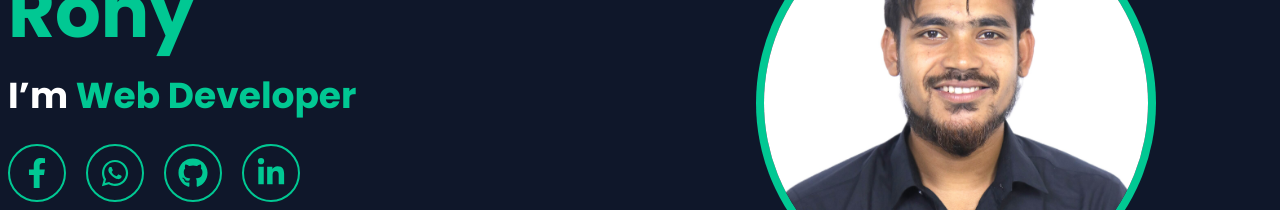
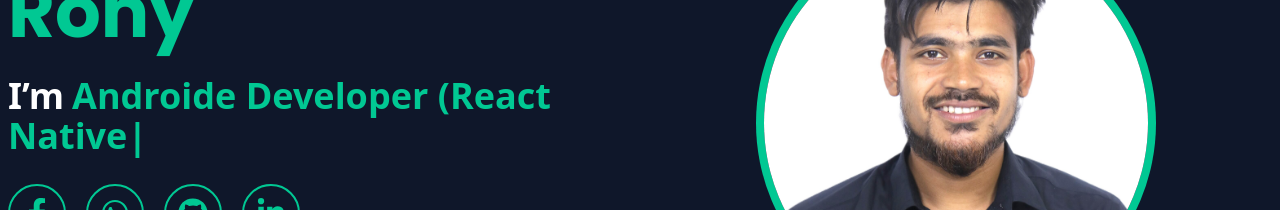
Before and after one commit to SR-Rony/my-project, a React (Vite) app: page / in a window 1280 px wide. Shown: the part 336-546 px from the top of the page. Built offline with nearby package versions, Linux system fonts and the light colour scheme.

Commit message:
typed js add

```diff
--- a/package.json
+++ b/package.json
@@ -14,7 +14,8 @@
     "react": "^18.2.0",
     "react-dom": "^18.2.0",
     "react-icons": "^4.11.0",
-    "react-router-dom": "^6.21.1"
+    "react-router-dom": "^6.21.1",
+    "typed.js": "^2.1.0"
   },
   "devDependencies": {
     "@types/react": "^18.2.15",
--- a/src/components/hero/Hero.jsx
+++ b/src/components/hero/Hero.jsx
@@ -1,4 +1,4 @@
-import React from 'react'
+import { useEffect, useRef } from 'react'
 import Container from '../container/Container'
 import {FaFacebookF,FaWhatsapp,FaGithub,FaLinkedinIn} from 'react-icons/fa'
 import HeroImg from '../../assets/SR Rony.jpg'
@@ -6,9 +6,31 @@ import Images from '../images/Images'
 import Button from '../button/Button'
 import Heading from '../heading/Heading'
 import { Link } from 'react-router-dom'
+import Typed from "typed.js";
 
 
 const Hero = () => {
+
+  const typedRef = useRef(null);
+  useEffect(() => {
+    const options = {
+      strings: [
+        "full stack developer",
+        "Androide Developer (React Native)"
+      ],
+      typeSpeed: 50,
+      backSpeed: 50,
+      loop: true,
+    };
+
+    const typed = new Typed(typedRef.current, options);
+
+    return () => {
+      typed.destroy();
+    };
+  }, []);
+
+
   return (
     <section id='home' className='pt-32 pb-20 lg:py-60'>
         <Container>
@@ -16,7 +38,8 @@ const Hero = () => {
               <div className="col-span-2 order-2 lg:order-1 lg:col-span-1">
                 <div className="text-white text-center lg:text-start">
                   <Heading className='text-6xl lg:text-start lg:text-7xl' text='Hello! I’m ' span='SR Rony'/>
-                  <Heading className='text-2xl md:text-4xl my-3 md:my-7' text='I’m'span=' Web Developer'/>
+                  <h1 className='text-2xl md:text-4xl my-3 md:my-7 inline-block font-bold text-primary'><span className='mr-2 text-white'>I’m</span><span ref={typedRef} ></span></h1>
+                  {/* <span className='text-2xl md:text-4xl my-3 md:my-7 text-primary font-bold ml-2' ref={typedRef}></span> */}
                   <div className="flex gap-5 text-xl justify-center lg:justify-start items-center lg:text-3xl cursor-pointer text-primary">
                       <div className='p-3 border-2 border-primary rounded-full hover:bg-primary hover:text-white'>
                         <Link target="_blank" to='https://www.facebook.com/hdrony.hdrony'><FaFacebookF /></Link>
```
Also changed, not shown: 1 other file (tests, documents, lock files or other folders).
